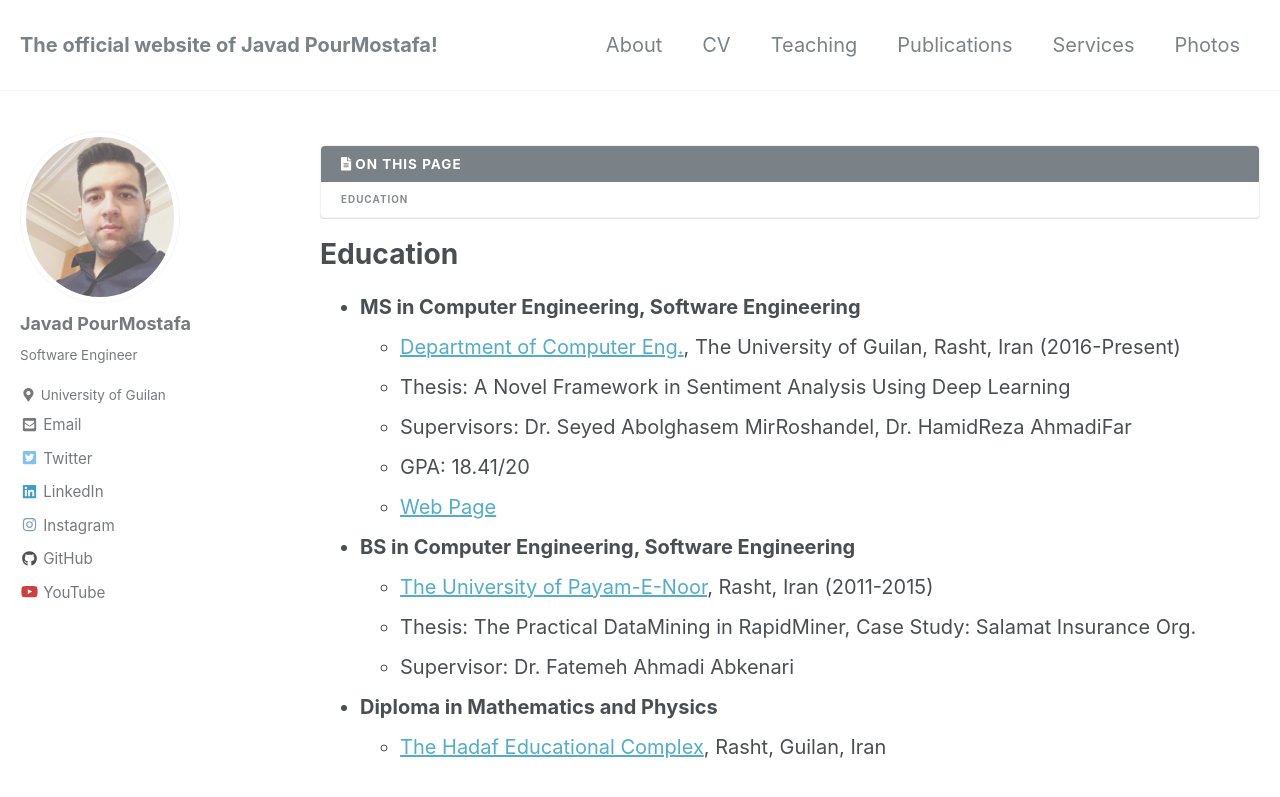
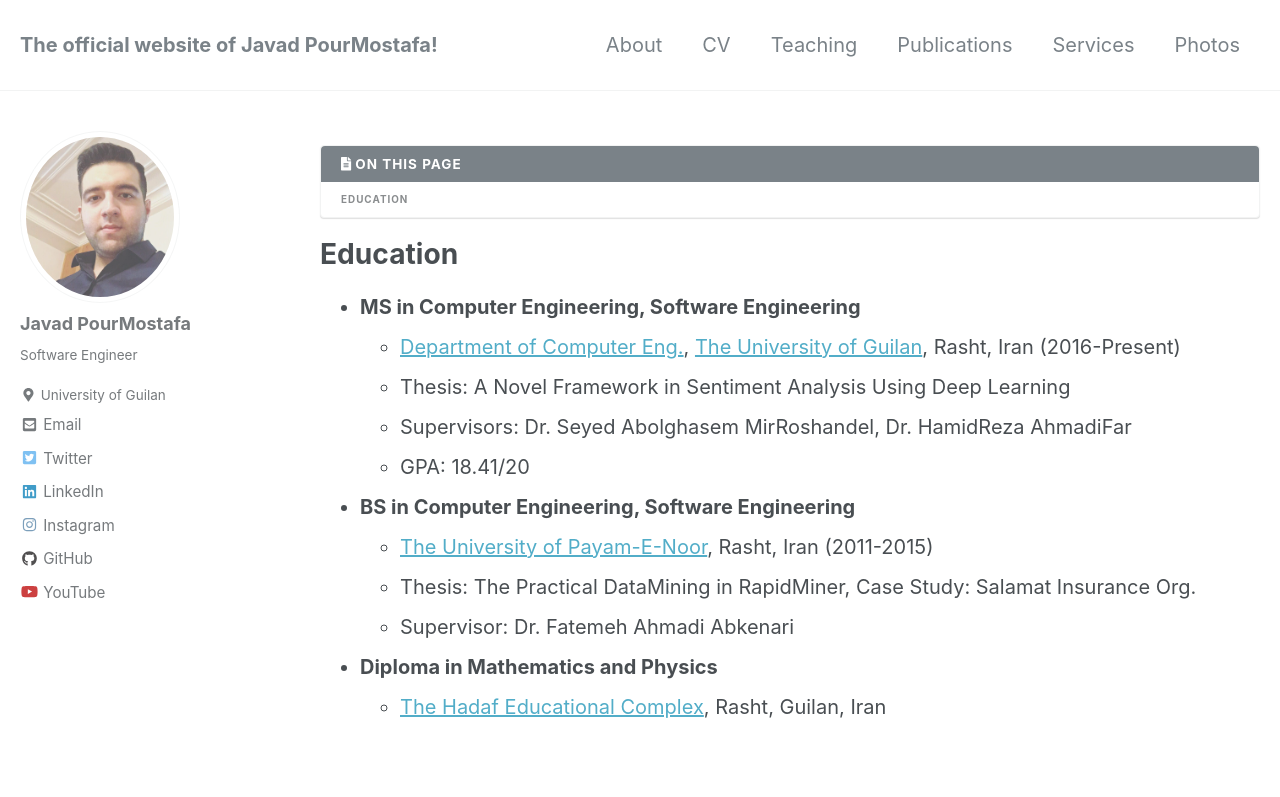
Before and after one commit to JoyeBright/JoyeBright.github.io, a Jekyll site: the page built from _pages/cv.md, in a window 1280 px wide and 900 px high. Shown: the top 797 px of the window. Built offline with Jekyll 4.4.1, drawn with Linux system fonts in a browser that asks for light colours; nearby versions of some CDN libraries.

Commit message:
Update cv.md

```diff
--- a/_pages/cv.md
+++ b/_pages/cv.md
@@ -8,11 +8,10 @@
 {% include toc %}
 # Education
  * <b>MS in Computer Engineering, Software Engineering</b><br>
-   * [Department of Computer Eng.](http://ce.guilan.ac.ir/), The University of Guilan, Rasht, Iran (2016-Present)<br>
+   * [Department of Computer Eng.](http://ce.guilan.ac.ir/), [The University of Guilan](http://guilan.ac.ir/en/), Rasht, Iran (2016-Present)<br>
    * Thesis: A Novel Framework in Sentiment Analysis Using Deep Learning<br>
    * Supervisors: Dr. Seyed Abolghasem MirRoshandel, Dr. HamidReza AhmadiFar
    * GPA: 18.41/20
-   * [Web Page](http://guilan.ac.ir/en/)
 
  * <b>BS in Computer Engineering, Software Engineering</b><br>
    * [The University of Payam-E-Noor](http://en.pnu.ac.ir/Portal/Home/), Rasht, Iran (2011-2015)<br>
```
